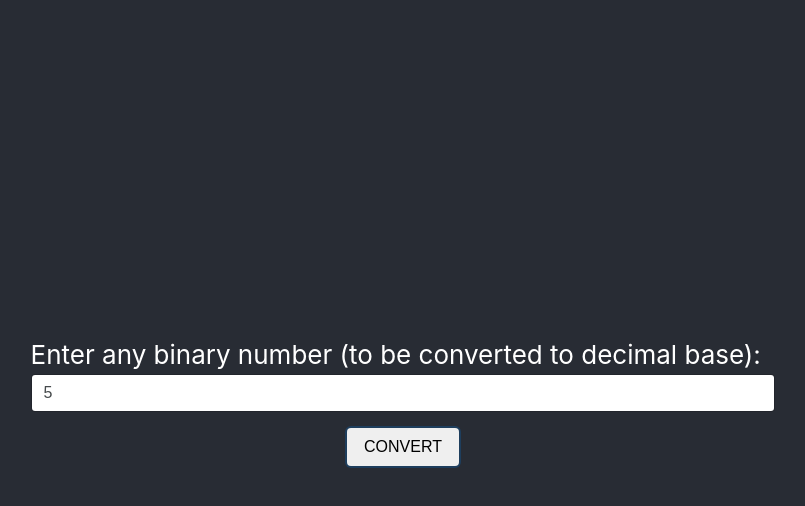
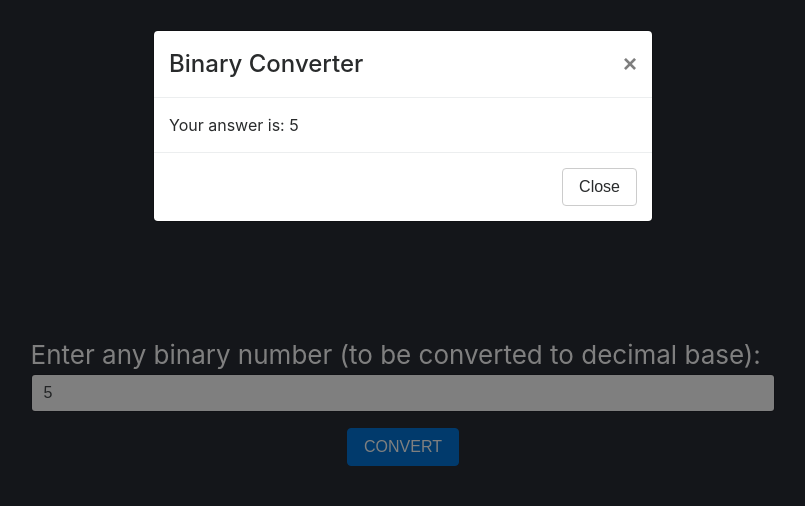
Before and after one commit to Jhesse-Jack/Binary-to-Decimal, a React (Create React App) app: page / in a window 1280 px wide. Both pictures are taken after typing "5" into the empty fields and a click on the button "CONVERT". Shown: the top 506 px of the page, without its empty margins (237-1042 px from the left). Built offline with nearby package versions, Linux system fonts and the light colour scheme.

Commit message:
Addressed everything; Up Next: Address how to reject numbers not between 0 and 1 and structure everthing into components

```diff
--- a/package.json
+++ b/package.json
@@ -6,9 +6,11 @@
     "@testing-library/jest-dom": "^5.11.9",
     "@testing-library/react": "^11.2.5",
     "@testing-library/user-event": "^12.8.3",
+    "bootstrap": "^4.6.0",
     "react": "^17.0.1",
     "react-bootstrap": "^1.5.2",
     "react-dom": "^17.0.1",
+    "react-modal": "^3.12.1",
     "react-scripts": "4.0.3",
     "web-vitals": "^1.1.1"
   },
--- a/src/App.js
+++ b/src/App.js
@@ -1,35 +1,23 @@
-import React from 'react';
+import React, {useState} from 'react';
+import './bootstrap.min.css';
 import './App.css';
-import './bootstrap.min.css';
-import Modal from './components/modal';
+import { Button, Modal } from 'react-bootstrap';
 
-class App extends React.Component {
-  constructor(props){
-    super(props);
-    this.state = {
-      dec_num: '',
-    };
-    this.handleNumChange = (e) => {
-      this.setState({
-        dec_num: e.target.value,
-      });
+const App = () => {
+    let [decnum, setDecnum] = useState('');
+    function handleNumChange(e){
+      setDecnum(e.target.value);
+      // var numbers = [0-1]
+      // if(decnum.match(numbers)){
+      //   setDecnum(e.target.value)
+      // }
+      // else {
+      //   alert("Your number should be between 0 and 1");
+      // }
     }
-    let sum = 0;
+    let summation = 0;
     let i = 0;
 
-    //the logic behind
-    this.converter = () => {
-      while(this.state.dec_num){
-        sum = sum + Math.pow(2, i) * (this.state.dec_num % 10);
-        i++;
-        this.state.dec_num = parseInt(this.state.dec_num / 10);
-        console.log(sum);
-      }
-      alert(sum);
-    }
-  }
-
-  render(){
     return (
         <div className="App">
             <header className="App-header">
@@ -39,19 +27,47 @@ class App extends React.Component {
                         type="number"
                         className="form-control"
                         placeholder="Enter any binary number"
-              onChange={this.handleNumChange} />
+                        onChange={handleNumChange} />
                 </p>
-          <button
-            type="button"
-            className="btn btn-light"
-            onClick={this.converter}>
-            {/* //onClick={Modal}> */}
-            CONVERT
-          </button>
+                <Modale />
             </header>
         </div>
     );
+
+    function Modale(props){
+      const [show, setShow] = useState(false);
+      const handleShow = () => setShow(true);
+      const handleClose = () => setShow(false);
+      while(decnum){
+        summation = summation + Math.pow(2, i) * (decnum % 10);
+        i++;
+        decnum = parseInt(decnum / 10);
+        console.log(summation);
       }
+      return (
+        <>
+          <Button variant="primary" onClick={handleShow}>
+            CONVERT
+          </Button>
+
+          <Modal show={show} onHide={handleClose}>
+            <Modal.Header closeButton>
+              <Modal.Title> Binary Converter </Modal.Title>
+            </Modal.Header>
+            <Modal.Body>
+              Your answer is: {summation}
+            </Modal.Body>
+            <Modal.Footer>
+              <Button variant = "secondary" onClick={handleClose}>
+                Close
+              </Button>
+            </Modal.Footer>
+          </Modal>
+        </>
+      )
     }
+};
+
+
 
 export default App;
--- a/src/components/modal.js
+++ /dev/null
@@ -1,36 +0,0 @@
-import React, { Component } from 'react';
-import '../bootstrap.min.css';
-
-const Modal = () => {
-        return (
-            <div className="modal fade" id="exampleModal" tabindex="-1" role="dialog" aria-labelledby="exampleModalLabel" aria-hidden="true">
-                <div className="modal-dialog" role="document">
-                    <div className="modal-content">
-                        <div className="modal-header">
-                            <h5 className="modal-title" id="exampleModalLabel">
-                                Answer
-                            </h5>
-                            <button type="button" className="close" data-dismiss="modal" aria-label="Close">
-                                <span aria-hidden="true">
-                                    &times;
-                                </span>
-                            </button>
-                        </div>
-                        <div class="modal-body">
-                            Your answer is: ....
-                        </div>
-                        <div class="modal-footer">
-                            <button type="button" class="btn btn-secondary" data-dismiss="modal">
-                                Close
-                            </button>
-                            <button type="button" class="btn btn-primary">
-                                Save changes
-                            </button>
-                        </div>
-                    </div>
-                </div>
-            </div>
-        )
-    }
-
-export default Modal;
```
Also changed, not shown: 1 other file (tests, documents, lock files or other folders). Lines whose indentation alone changed are shown as unchanged.
